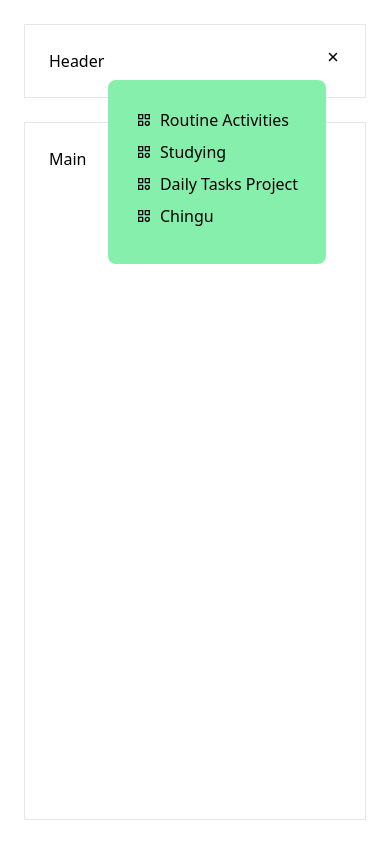
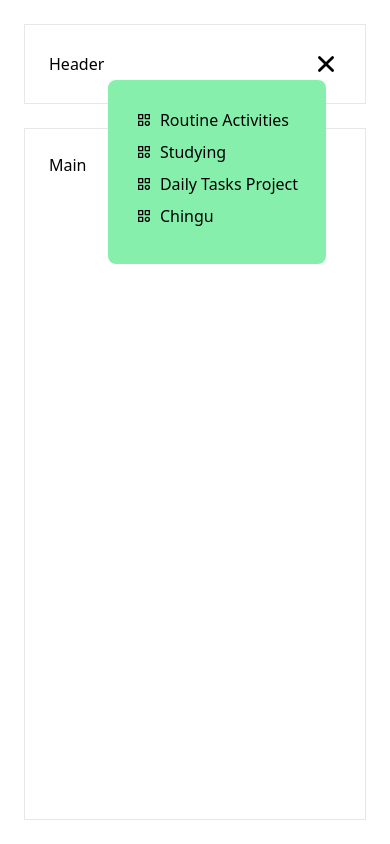
Before and after one commit to chingu-voyages/v47-tier2-team-10, a React (Create React App) app in the folder v47-client/: page /ProductPage in a window 390 px wide. Built offline with nearby package versions, Linux system fonts and the light colour scheme.

Commit message:
fix tailwind

```diff
--- a/v47-client/src/components/productpage/Header.jsx
+++ b/v47-client/src/components/productpage/Header.jsx
@@ -8,7 +8,7 @@ export default function Header({isLeftNavOpen, setIsLeftNavOpen}) {
     <section className='border  p-6 flex justify-between items-center'>
       <p>Header</p>
 
-      {<button onClick={() => setIsLeftNavOpen(prev => !prev)} className='mb-auto  md:hidden'>
+      {<button onClick={() => setIsLeftNavOpen(prev => !prev)} className='mb-auto  md:hidden text-3xl'>
         {!isLeftNavOpen && <GiHamburgerMenu />}
         {isLeftNavOpen && <IoClose />}
       </button>}
```
